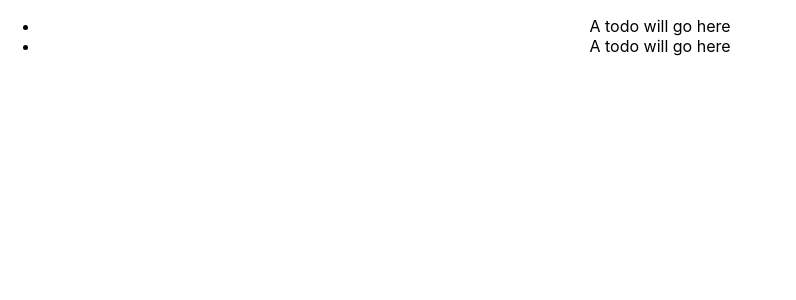
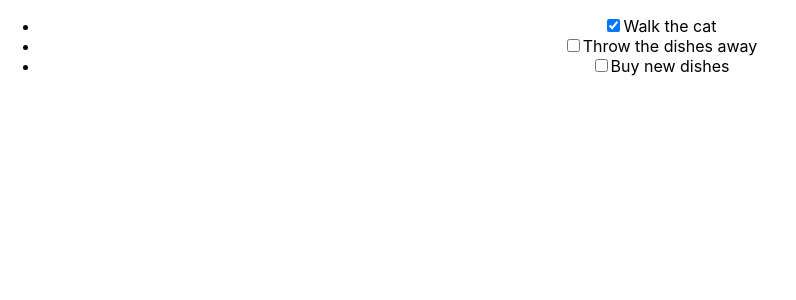
Before and after one commit to gahartj/react-to-do, a React (Create React App) app: page / in a window 1280 px wide. Shown: the top 300 px of the page, without its empty margins (0-796 px from the left). Built offline with nearby package versions, Linux system fonts and the light colour scheme.

Commit message:
checkpoint 7 react to do app state and props: completed

```diff
--- a/src/App.js
+++ b/src/App.js
@@ -3,13 +3,25 @@ import React, { Component } from 'react';
  import ToDo from './components/ToDo.js';
 
  class App extends Component {
+   constructor(props) {
+     super(props);
+     this.state = {
+       todos: [
+         { description: 'Walk the cat', isCompleted: true },
+         { description: 'Throw the dishes away', isCompleted: false },
+         { description: 'Buy new dishes', isCompleted: false }
+       ]
+     };
+   }
+
    render() {
      return (
        <div className="App">
         <ul>
-          <ToDo />
-          <ToDo />
-        </ul>
+          { this.state.todos.map( (todo, index) =>
+            <ToDo key={ index } description={ todo.description } isCompleted={ todo.isCompleted } />
+           )}
+         </ul>
        </div>
      );
    }
--- a/src/components/ToDo.js
+++ b/src/components/ToDo.js
@@ -3,7 +3,10 @@ import React,{ Component } from 'react';
 class ToDo extends Component {
   render() {
     return (
-      <li> A todo will go here </li>
+      <li>
+        <input type="checkbox" checked={ this.props.isCompleted } />
+        <span>{ this.props.description }</span>
+      </li>
     );
   }
 }
```
